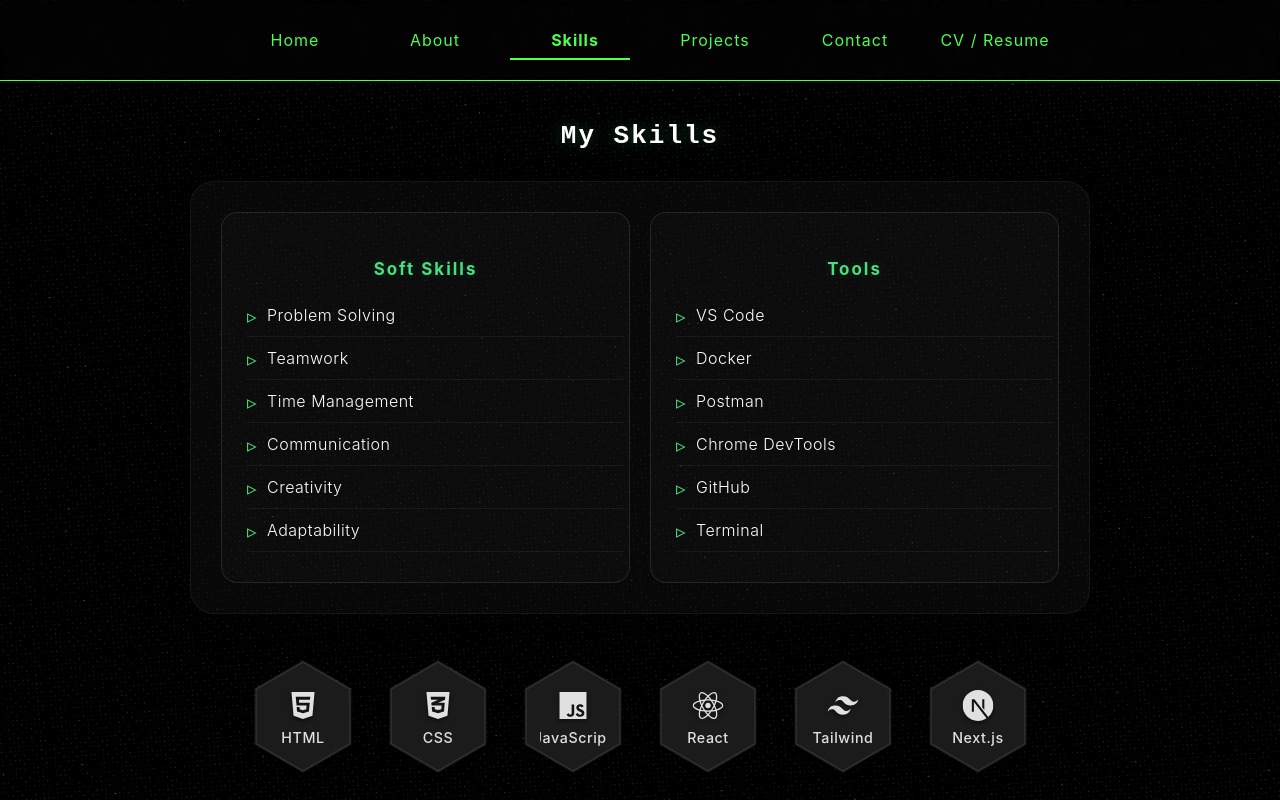
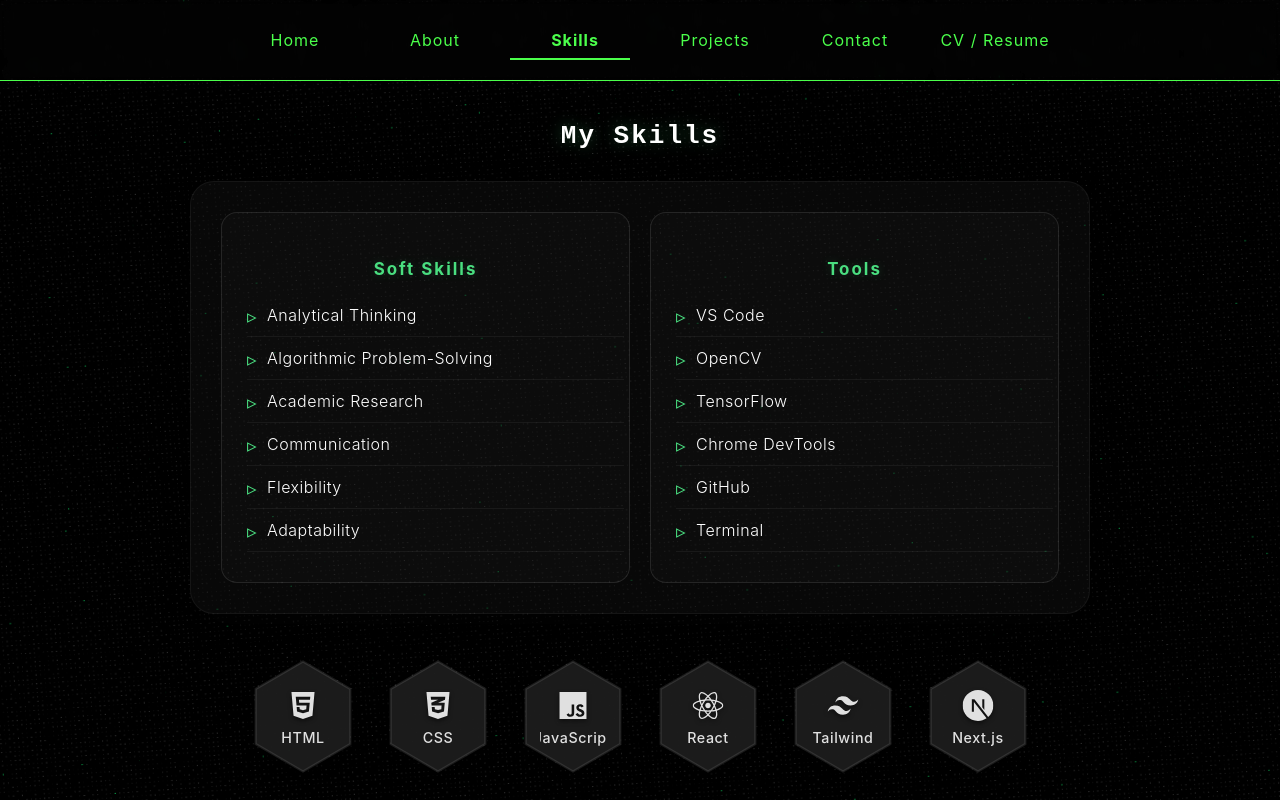
Before and after one commit to FTMustafa/portfolio, a React (Create React App) app: page /skills in a window 1280 px wide. Shown: the top 800 px of the page. Built offline with nearby package versions, Linux system fonts and the light colour scheme.

Commit message:
Skills page update

```diff
--- a/src/pages/Skills/Skills.js
+++ b/src/pages/Skills/Skills.js
@@ -7,19 +7,13 @@ import {
   FaCss3Alt,
   FaJs,
   FaGitAlt,
-  FaNpm,
-  FaDocker
 } from "react-icons/fa";
 import {
   SiTailwindcss,
-  SiExpress,
-  SiMysql,
-  SiElectron,
   SiFlutter,
   SiDart,
   SiPython,
-  SiArduino,
-  SiNextdotjs
+  SiNextdotjs,
 } from "react-icons/si";
 
 import ScrambleText from "../../components/ScrambleText";
@@ -43,32 +37,26 @@ function Skills() {
     { icon: <FaReact />, name: "React" },
     { icon: <SiTailwindcss />, name: "Tailwind" },
     { icon: <SiNextdotjs />, name: "Next.js" },
-    // { icon: <FaNodeJs />, name: "Node.js" },
+    { icon: <FaNodeJs />, name: "Node.js" },
     { icon: <SiFlutter />, name: "Flutter" },
     { icon: <SiDart />, name: "Dart" },
     { icon: <FaGitAlt />, name: "Git" },
     { icon: <SiPython />, name: "Python" },
-    { icon: <SiArduino />, name: "Arduino" },
-    // { icon: <FaDocker />, name: "Docker" },
-    // { icon: <SiElectron />, name: "Electron" },
-    // { icon: <SiExpress />, name: "Express.js" },
-    // { icon: <SiMysql />, name: "MySQL" },
-    // { icon: <FaNpm />, name: "NPM" },
   ];
 
   const softSkills = [
-    "Problem Solving",
-    "Teamwork",
-    "Time Management",
+    "Analytical Thinking",
+    "Algorithmic Problem-Solving",
+    "Academic Research",
     "Communication",
-    "Creativity",
+    "Flexibility",
     "Adaptability",
   ];
 
   const tools = [
     "VS Code",
-    "Docker",
-    "Postman",
+    "OpenCV",
+    "TensorFlow",
     "Chrome DevTools",
     "GitHub",
     "Terminal",
@@ -119,7 +107,6 @@ function Skills() {
           </div>
         ))}
       </div>
-
     </div>
   );
 }
```
